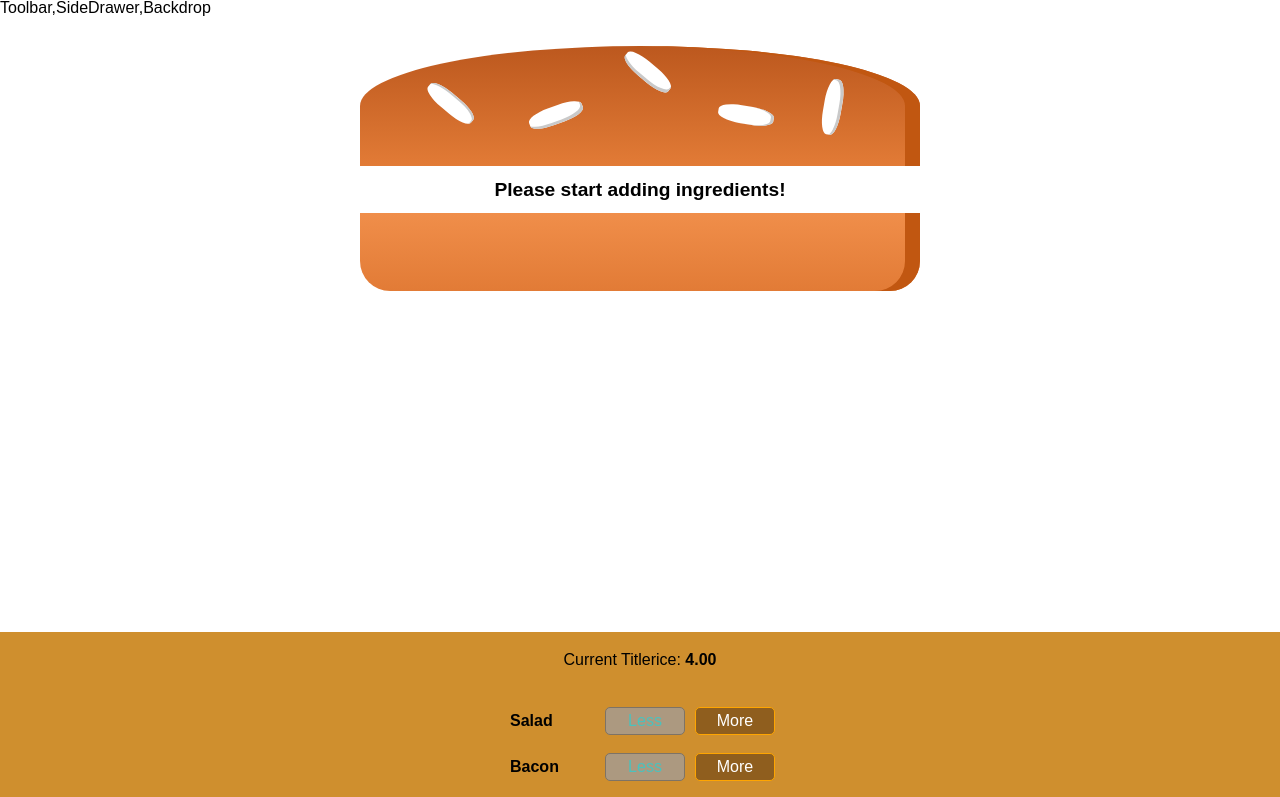
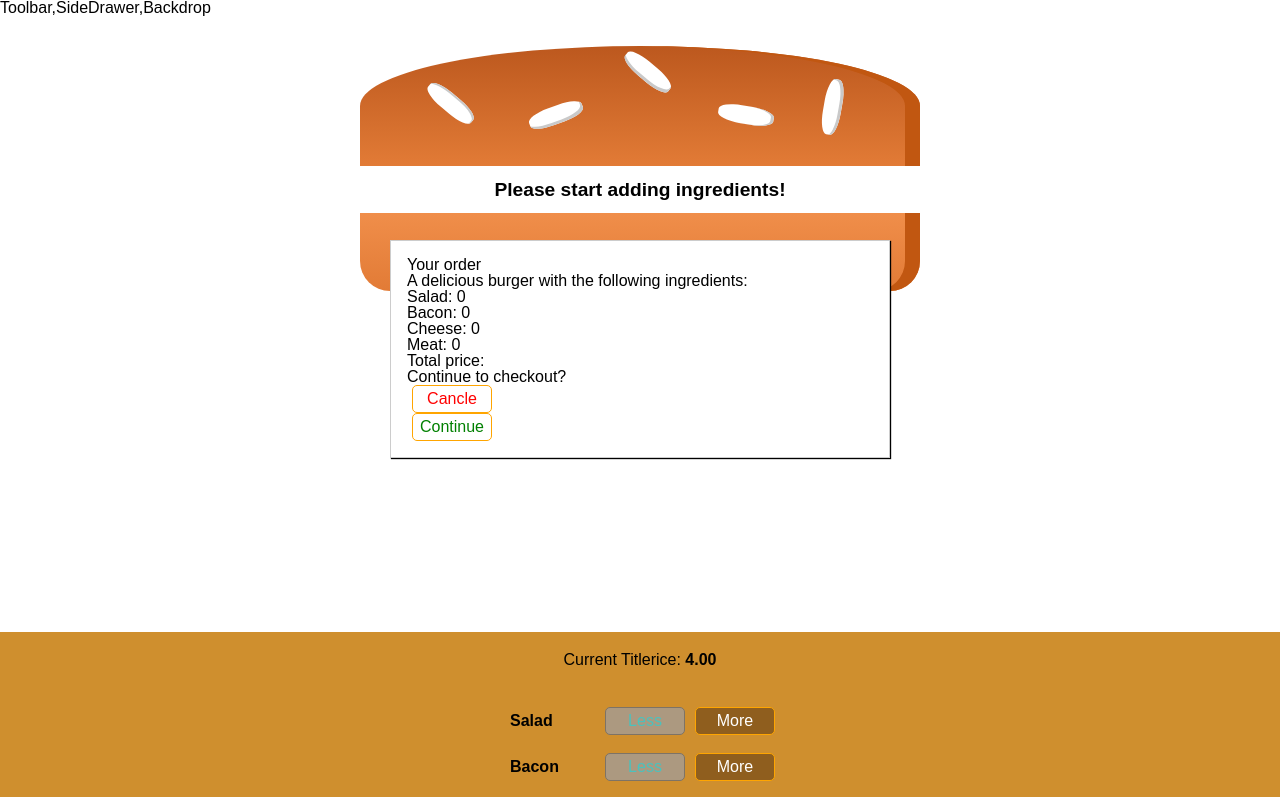
Before and after one commit to LudmilaSchlegelova/react-burger-order, a React (Create React App) app: page / in a window 1280 px wide. Shown: the top 797 px of the page. Built offline with nearby package versions, Linux system fonts and the light colour scheme; a web font is replaced by a local one.

Commit message:
feat: adding modal, order summary

```diff
--- a/src/UI/Button/index.jsx
+++ b/src/UI/Button/index.jsx
@@ -12,8 +12,8 @@ const Wrapper = styled.button`
 	border-radius: 5px;
 	outline: 0;
 	background-color: transparent;
-	color: ${({ type }) => type === 'success' && 'green'};
-	color: ${({ type }) => type === 'error' && 'red'};
+	color: ${({ btnType }) => btnType === 'success' && 'green'};
+	color: ${({ btnType }) => btnType === 'error' && 'red'};
 
 	&:disabled {
 		cursor: default;
@@ -37,6 +37,7 @@ const Button = props => {
 	return (
 		<Wrapper
 			disabled={props.disabled}
+			btnType={props.btnType}
 			type={props.type}
 			onClick={props.onClick}
 			className={props.className}>
--- /dev/null
+++ b/src/UI/Modal/index.jsx
@@ -0,0 +1,27 @@
+import React from 'react'
+import styled from 'styled-components'
+
+const Wrapper = styled.div`
+	position: fixed;
+	z-index: 500;
+	background-color: white;
+	width: 70%;
+	border: 1px solid #ccc;
+	box-shadow: 1px 1px 1px black;
+	padding: 16px;
+	left: 15%;
+	top: 30%;
+	box-sizing: border-box;
+	transition: all 0.3s ease-out;
+
+	@media (min-width: 600px) {
+		width: 500px;
+		left: calc(50% - 250px);
+	}
+`
+
+const Modal = props => {
+	return <Wrapper>{props.children}</Wrapper>
+}
+
+export default Modal
--- /dev/null
+++ b/src/components/Burger/OrderSummary/index.jsx
@@ -0,0 +1,41 @@
+import React from 'react'
+import Auth from '../../../hoc/Auth'
+import styled from 'styled-components'
+import Button from '../../../UI/Button'
+
+const Title = styled.h3``
+
+const Description = styled.p``
+
+const List = styled.ul``
+
+const Li = styled.li`
+	text-transform: capitalize;
+`
+
+const TotalPrice = styled.p``
+
+const OrderSummary = props => {
+	const ingredientsSummary = Object.keys(props.ingredients).map(item => (
+		<Li key={item}>
+			{item}: {props.ingredients[item]}
+		</Li>
+	))
+	return (
+		<Auth>
+			<Title>Your order</Title>
+			<Description>
+				A delicious burger with the following ingredients:
+			</Description>
+			<List>{ingredientsSummary}</List>
+			<TotalPrice>Total price:</TotalPrice>
+			<Description>Continue to checkout?</Description>
+			<Button btnType="error">Cancle</Button>
+			<Button btnType="success">Continue</Button>
+		</Auth>
+	)
+}
+
+export default OrderSummary
+
+//D.U. na 31 riadok dostat price, fuxnut na 2 des.cisla, strong a nastylovat podla dizajnu.
--- a/src/containers/BurgerBuilder/index.jsx
+++ b/src/containers/BurgerBuilder/index.jsx
@@ -2,6 +2,8 @@ import React, { Component } from 'react'
 import Auth from '../../hoc/Auth'
 import Burger from '../../components/Burger'
 import BuildControls from '../../components/Burger/BuildControls'
+import Modal from '../../UI/Modal'
+import OrderSummary from '../../components/Burger/OrderSummary'
 
 const INGREDIENT_PRICES = { salad: 0.5, cheese: 0.4, meat: 1.3, bacon: 0.7 }
 
@@ -64,6 +66,9 @@ class BurgerBuilder extends Component {
 		}
 		return (
 			<Auth>
+				<Modal>
+					<OrderSummary ingredients={this.state.ingredients} />
+				</Modal>
 				<Burger ingredients={this.state.ingredients} />
 				<BuildControls
 					purchasable={this.state.purchasable}
```
